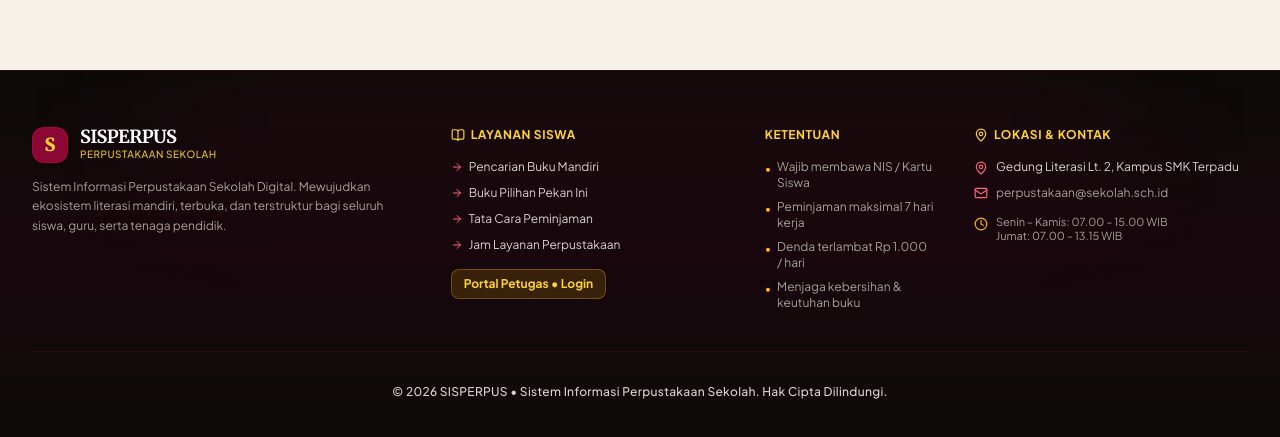
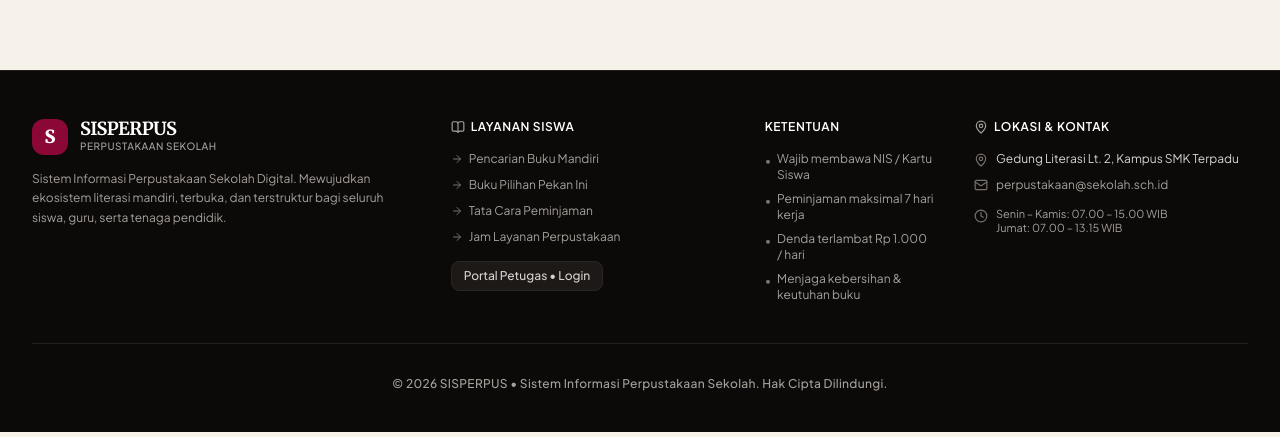
Before and after one commit to IQBAL-03/PLB-Web, a Next.js app: page / in a window 1280 px wide. Shown: the part 3241-3678 px from the top of the page. Built offline with nearby package versions, Linux system fonts and the light colour scheme.

Commit message:
style: apply calm luxury neutral color scheme to Footer without colorful clutter

```diff
--- a/src/components/Footer.tsx
+++ b/src/components/Footer.tsx
@@ -6,24 +6,21 @@ import { MapPin, Mail, Clock, ArrowRight, BookOpen } from 'lucide-react';
 
 export default function Footer() {
   return (
-    <footer id="footer" className="bg-gradient-to-b from-stone-950 via-[#18070d] to-stone-950 text-stone-300 text-xs border-t border-rose-900/30 pt-14 pb-10 mt-14 relative overflow-hidden">
-      {/* Subtle ambient glow */}
-      <div className="absolute top-0 left-1/2 -translate-x-1/2 w-3/4 h-24 bg-rose-900/10 blur-3xl pointer-events-none" />
-
-      <div className="max-w-7xl mx-auto px-4 sm:px-6 lg:px-8 relative z-10">
-        <div className="grid grid-cols-1 md:grid-cols-12 gap-8 lg:gap-10 pb-10 border-b border-rose-900/30">
+    <footer id="footer" className="bg-stone-950 text-stone-400 text-xs border-t border-stone-800/80 pt-12 pb-10 mt-14">
+      <div className="max-w-7xl mx-auto px-4 sm:px-6 lg:px-8">
+        <div className="grid grid-cols-1 md:grid-cols-12 gap-8 lg:gap-10 pb-10 border-b border-stone-800/80">
 
           {/* Brand Info (Col 1: 4 cols) */}
           <div className="md:col-span-4 flex flex-col">
             <Link href="#beranda" className="flex items-center gap-3 mb-3.5 group w-fit">
-              <div className="w-9 h-9 rounded-xl bg-rose-900 text-amber-300 flex items-center justify-center font-serif font-black text-lg shadow-sm border border-rose-700/60 group-hover:bg-rose-800 transition-colors">
+              <div className="w-9 h-9 rounded-xl bg-rose-900 text-white flex items-center justify-center font-serif font-black text-lg shadow-xs group-hover:bg-rose-800 transition-colors">
                 S
               </div>
               <div className="flex flex-col">
-                <span className="font-serif font-bold text-lg text-white tracking-tight leading-none group-hover:text-amber-300 transition-colors">
+                <span className="font-serif font-bold text-lg text-white tracking-tight leading-none group-hover:text-stone-200 transition-colors">
                   SISPERPUS
                 </span>
-                <span className="text-[10px] text-amber-300/90 font-medium tracking-wider uppercase mt-0.5">
+                <span className="text-[10px] text-stone-400 font-medium tracking-wider uppercase mt-0.5">
                   Perpustakaan Sekolah
                 </span>
               </div>
@@ -35,39 +32,39 @@ export default function Footer() {
 
           {/* Layanan Siswa (Col 2: 3 cols) */}
           <div className="md:col-span-3">
-            <h3 className="text-amber-300 font-bold text-xs uppercase tracking-wider mb-4 flex items-center gap-1.5">
-              <BookOpen className="w-3.5 h-3.5" />
+            <h3 className="text-white font-semibold text-xs uppercase tracking-wider mb-4 flex items-center gap-1.5">
+              <BookOpen className="w-3.5 h-3.5 text-stone-400" />
               <span>Layanan Siswa</span>
             </h3>
-            <ul className="space-y-2.5 text-stone-300">
+            <ul className="space-y-2.5 text-stone-400">
               <li>
-                <Link href="#katalog" className="hover:text-amber-300 transition-colors flex items-center gap-1.5 group">
-                  <ArrowRight className="w-3 h-3 text-rose-400 group-hover:translate-x-0.5 transition-transform" />
+                <Link href="#katalog" className="hover:text-white transition-colors flex items-center gap-1.5 group">
+                  <ArrowRight className="w-3 h-3 text-stone-500 group-hover:text-stone-300 group-hover:translate-x-0.5 transition-all" />
                   <span>Pencarian Buku Mandiri</span>
                 </Link>
               </li>
               <li>
-                <Link href="#sorotan" className="hover:text-amber-300 transition-colors flex items-center gap-1.5 group">
-                  <ArrowRight className="w-3 h-3 text-rose-400 group-hover:translate-x-0.5 transition-transform" />
+                <Link href="#sorotan" className="hover:text-white transition-colors flex items-center gap-1.5 group">
+                  <ArrowRight className="w-3 h-3 text-stone-500 group-hover:text-stone-300 group-hover:translate-x-0.5 transition-all" />
                   <span>Buku Pilihan Pekan Ini</span>
                 </Link>
               </li>
               <li>
-                <Link href="#panduan" className="hover:text-amber-300 transition-colors flex items-center gap-1.5 group">
-                  <ArrowRight className="w-3 h-3 text-rose-400 group-hover:translate-x-0.5 transition-transform" />
+                <Link href="#panduan" className="hover:text-white transition-colors flex items-center gap-1.5 group">
+                  <ArrowRight className="w-3 h-3 text-stone-500 group-hover:text-stone-300 group-hover:translate-x-0.5 transition-all" />
                   <span>Tata Cara Peminjaman</span>
                 </Link>
               </li>
               <li>
-                <Link href="#profil" className="hover:text-amber-300 transition-colors flex items-center gap-1.5 group">
-                  <ArrowRight className="w-3 h-3 text-rose-400 group-hover:translate-x-0.5 transition-transform" />
+                <Link href="#profil" className="hover:text-white transition-colors flex items-center gap-1.5 group">
+                  <ArrowRight className="w-3 h-3 text-stone-500 group-hover:text-stone-300 group-hover:translate-x-0.5 transition-all" />
                   <span>Jam Layanan Perpustakaan</span>
                 </Link>
               </li>
               <li className="pt-1.5">
                 <Link
                   href="/login"
-                  className="inline-flex items-center gap-1.5 px-3 py-1.5 rounded-lg bg-amber-400/15 hover:bg-amber-400/25 border border-amber-400/30 text-amber-300 text-xs font-bold transition-all shadow-2xs"
+                  className="inline-flex items-center gap-1.5 px-3 py-1.5 rounded-lg bg-stone-900 hover:bg-stone-800 border border-stone-800 hover:border-stone-700 text-stone-300 hover:text-white text-xs font-medium transition-all shadow-2xs"
                 >
                   <span>Portal Petugas &bull; Login</span>
                 </Link>
@@ -77,24 +74,24 @@ export default function Footer() {
 
           {/* Ketentuan Perpustakaan (Col 3: 2 cols) */}
           <div className="md:col-span-2">
-            <h3 className="text-amber-300 font-bold text-xs uppercase tracking-wider mb-4">
+            <h3 className="text-white font-semibold text-xs uppercase tracking-wider mb-4">
               Ketentuan
             </h3>
             <ul className="space-y-2 text-stone-400 text-xs">
               <li className="flex items-start gap-1.5">
-                <span className="text-amber-400 mt-0.5">&bull;</span>
+                <span className="text-stone-500 mt-0.5">&bull;</span>
                 <span>Wajib membawa NIS / Kartu Siswa</span>
               </li>
               <li className="flex items-start gap-1.5">
-                <span className="text-amber-400 mt-0.5">&bull;</span>
+                <span className="text-stone-500 mt-0.5">&bull;</span>
                 <span>Peminjaman maksimal 7 hari kerja</span>
               </li>
               <li className="flex items-start gap-1.5">
-                <span className="text-amber-400 mt-0.5">&bull;</span>
+                <span className="text-stone-500 mt-0.5">&bull;</span>
                 <span>Denda terlambat Rp 1.000 / hari</span>
               </li>
               <li className="flex items-start gap-1.5">
-                <span className="text-amber-400 mt-0.5">&bull;</span>
+                <span className="text-stone-500 mt-0.5">&bull;</span>
                 <span>Menjaga kebersihan &amp; keutuhan buku</span>
               </li>
             </ul>
@@ -102,21 +99,21 @@ export default function Footer() {
 
           {/* Lokasi & Kontak (Col 4: 3 cols) */}
           <div className="md:col-span-3">
-            <h3 className="text-amber-300 font-bold text-xs uppercase tracking-wider mb-4 flex items-center gap-1.5">
-              <MapPin className="w-3.5 h-3.5" />
+            <h3 className="text-white font-semibold text-xs uppercase tracking-wider mb-4 flex items-center gap-1.5">
+              <MapPin className="w-3.5 h-3.5 text-stone-400" />
               <span>Lokasi &amp; Kontak</span>
             </h3>
             <div className="space-y-2.5 text-stone-400 text-xs">
               <p className="flex items-start gap-2 text-stone-300">
-                <MapPin className="w-3.5 h-3.5 text-rose-400 shrink-0 mt-0.5" />
+                <MapPin className="w-3.5 h-3.5 text-stone-500 shrink-0 mt-0.5" />
                 <span>Gedung Literasi Lt. 2, Kampus SMK Terpadu</span>
               </p>
               <p className="flex items-center gap-2">
-                <Mail className="w-3.5 h-3.5 text-rose-400 shrink-0" />
-                <span className="hover:text-amber-300 transition-colors cursor-pointer">perpustakaan@sekolah.sch.id</span>
+                <Mail className="w-3.5 h-3.5 text-stone-500 shrink-0" />
+                <span className="hover:text-white transition-colors cursor-pointer">perpustakaan@sekolah.sch.id</span>
               </p>
               <div className="flex items-start gap-2 text-[11px] text-stone-400 pt-1">
-                <Clock className="w-3.5 h-3.5 text-amber-400 shrink-0 mt-0.5" />
+                <Clock className="w-3.5 h-3.5 text-stone-500 shrink-0 mt-0.5" />
                 <span>Senin &ndash; Kamis: 07.00 &ndash; 15.00 WIB<br />Jumat: 07.00 &ndash; 13.15 WIB</span>
               </div>
             </div>
@@ -126,7 +123,7 @@ export default function Footer() {
 
         {/* Bottom Centered Copyright Bar */}
         <div className="pt-8 flex flex-col items-center justify-center text-center text-xs">
-          <p className="text-stone-300 font-medium tracking-wide">
+          <p className="text-stone-400 font-medium tracking-wide">
             &copy; 2026 SISPERPUS &bull; Sistem Informasi Perpustakaan Sekolah. Hak Cipta Dilindungi.
           </p>
         </div>
```
